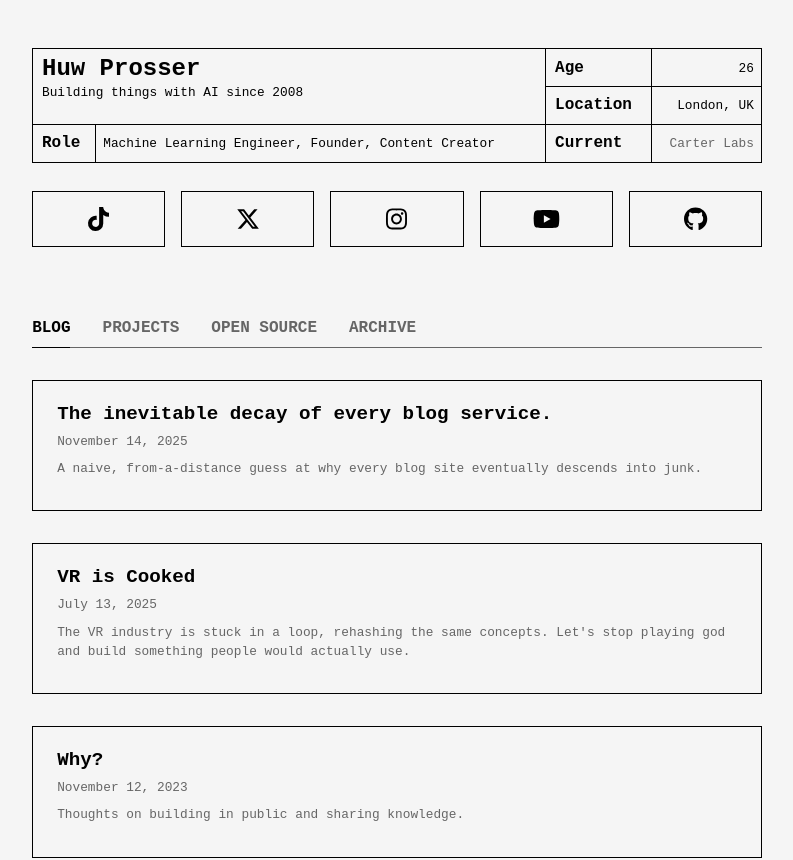
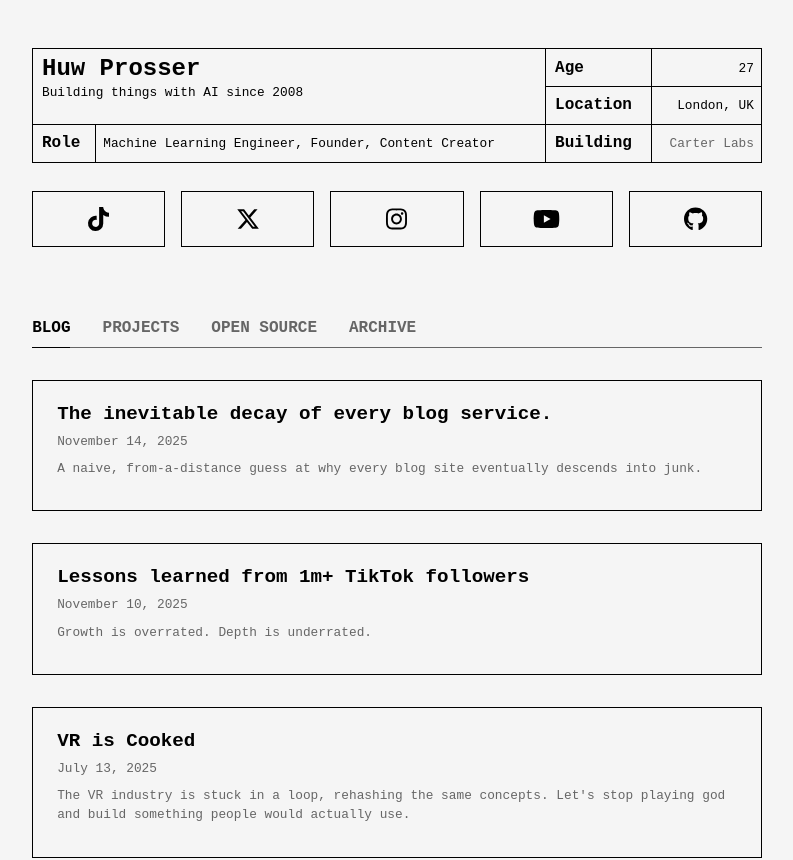
Before and after one commit to huwprosser/huwprosser.github.io, a Next.js app: page / in a window 1280 px wide. Shown: the top 860 px of the page, without its empty margins (243-1036 px from the left). Built offline with nearby package versions, Linux system fonts and the light colour scheme; a web font is replaced by a local one.

Commit message:
Update HomeClient to dynamically calculate age and rename 'Current' to 'Building'; update workspace configuration to reference new blog post 'lessons-learned-from-1-million-tiktok-followers'.

```diff
--- a/src/app/HomeClient.tsx
+++ b/src/app/HomeClient.tsx
@@ -69,7 +69,9 @@ export default function HomeClient({ blogPosts }: HomeClientProps) {
                             </p>
                         </td>
                         <th>Age</th>
-                        <td className="minor-text">26</td>
+                        <td className="minor-text">
+                            {new Date().getFullYear() - 1998}
+                        </td>
                     </tr>
                     <tr>
                         <th>Location</th>
@@ -80,7 +82,7 @@ export default function HomeClient({ blogPosts }: HomeClientProps) {
                         <td className="minor-text">
                             Machine Learning Engineer, Founder, Content Creator
                         </td>
-                        <th>Current</th>
+                        <th>Building</th>
                         <td className="minor-text">
                             <a
                                 href="https://carterlabs.ai"
--- /dev/null
+++ b/src/content/blog/lessons-learned-from-1-million-tiktok-followers.md
@@ -0,0 +1,57 @@
+---
+title: Lessons learned from 1m+ TikTok followers
+date: 2025-11-10
+excerpt: Growth is overrated. Depth is underrated.
+---
+Look around. Every single person you can see right now, likely is either holding or carrying their phone. For 60 seconds you can own all 3,013,524 pixels of their iPhone. Their FULL attention. That's rare in today's world and that's the value of posting content. Numbers are not a healthy thing to chase, but I wanted to post some thoughts on my numbers after a good amount of time to reflect.
+
+**Want 1 million TikTok followers?**
+
+1. **Do something you could post about every day for years.** (Something you have likely already been doing for years, or at least have been interested in for years.)
+2. **Post about it every day**. Promise yourself, be accountable to others (thank you Becca for being my accountability buddy).
+3. **Learn from yesterday's video performance.** (Format, audio, comments, sentiment, posting time.)
+
+Do that forever..._bet you won't_.
+
+I didn't know this when I started, posting everyday was a form of habit stacking for me and analytics just had a natural interest factor.
+
+----
+**You are not a hamster.**
+
+I lasted roughly 600 days. Growing form 0 to 1.1m Followers. Posting over 1000 video's and enjoying every one. Some of them were terrible, some of them I'm really proud of. As of right now, I'm at 80m+ views and 12m+ likes. More importantly I've found literally millions of people who champion the things I'm interested in.
+
+I've worked with NVIDIA, ByteDance Pico, Lost Universe, Menkind and had an opportunity to meet incredible people.
+
+Roughly 1 in every 20 videos achieved 'good numbers' (50k+). With perhaps 1 in 100 achieving over 1 million views, pre-2023.
+
+**The algorithmic rut**
+Once you start posting in a niche, TikTok will work out who else will like you and show your content to them too. The problem then comes, if you want to post about something new, or switch up your content format. You are actively swimming against the algorithm. You'll see a two week drop in numbers followed by steady improvement. As far as I have found, you can't keep doing switching. You can break out of a niche, but It's counterproductive to keep changing topic - which honestly makes perfect sense from an engineering point of view.
+
+**Quality matters**
+Seriously. You don't need a fancy camera or eve fancy lights. But compare your video to everyone else's before posting. If your video is almost all black, pixelated or sounds like it's underwater, the algo will not show it to be people.
+
+**The great filter**
+The algorithm is a thing of beauty. Virality on tap for the creators worth sending to the moon. In my opinion, there are a few thresholds the algorithm will pass your video through. First,  it seems to understand every word you say, the topic, the audio quality and the image content. Once that happens you'll get your first 50 views. If this goes well you go to 100-200. Then 500, 1000, 4-8k, 10k, 50k, 100k. If your video get's all the way to 500k there's a high chance it will cross the 1m mark. This makes perfect sense, while your video is growing the algo is looking at the like count, the share count and the comment sentiment, if they all grow at a similar rate then it's full send. This is likely something that changes all the time, these thresholds do seem pre-defined though. Or...this is all in my head. I've been working on content recommenders for years at Carter Labs. Most creators think they have an idea of how they work. Mostly they are wrong. It's possible all of this is bs.
+
+**You are competing for distribution.**
+If you study the [TikTok Algorithm](https://github.com/bytedance/monolith) (or at least what it used to be) you'll notice there's a global recommender layer and a personal preference layer. This means the FYP can morph to what you're interested in while still serving you current content. If everyone is posting about a certain topic, you'll see it. But if you're also posting about that topic, you're competing for distribution. If you have a lot of competition on a certain day, even if you post a banger, your video might flop because there's a lot of videos like that competing for space on the FYP. The lesson here? Bad luck is common. I've posted the same video 2-3 times going from 10k views to 3 million views. No editing - just a different day.
+
+**Don't forget the humans**
+There is a person the other side of that screen. Trust that the algorithm has ensured they are interested in you already. You do not need to convince them to stop scrolling, or introduce yourself. Get to the point.
+
+**"You may know me as the guy building JARVIS from Iron Man"**
+This isn't a solid piece of advice. But it worked for me. Starting your video with a recognisable hook fuels follows. Why? Because if you have an ongoing project and the viewer enjoyed your previous video, when they hear the same hook again they will give you 2-3 seconds more retention out of pure interest. They won't remember your name or your profile picture.
+
+Also...have you actually tried asking people to follow? Do they have a reason to want you on their phone again?
+
+**My mistake.**
+In 2022 I took my eye off the ball to do a startup - not a bad thing. I met my co-founder through TikTok and built our original customer base off the back of the account. For mainly misguided reasons I decided to spend the next 24 months in the code editor rather than posting every day on TikTok. This literally paused my growth. The good news is that I am fine with this. Should I wish to continue I just need to warm it back up. I would however say that I should have hedged my bet. By being all-in on TikTok and not putting enough effort into other platforms like YouTube I am now in the position where 70% of my audience is in the US, but since the TikTok ban I rarely get 10% of US traffic. This is improving slowly but it used to be about 70%. The lesson here is, If things are going well, post to somewhere else too and tell people about it.
+
+ Content creation is not a project. It is a lifestyle. By that I mean, it never ends. Think hamster wheel, burnout etc. I didn't suffer from TikTok burnout, but I know many creators that have. You can't make videos forever and TikTok is the sort of place where once you start posting, they don' value you any more - not because they hate you or expect loyalty, but because their content isn't evergreen. If you want your content to be a steady source of income even if you're not active, YouTube is where it's at. Best way to grow on Youtube? TikTok.
+
+Be yourself, have fun.
+
+
+
+Follow me on TikTok:
+[https://tiktok.com/@huwprosser](https://tiktok.com/@huwprosser)
```
Also changed, not shown: src/content/blog/.obsidian/workspace.json.
